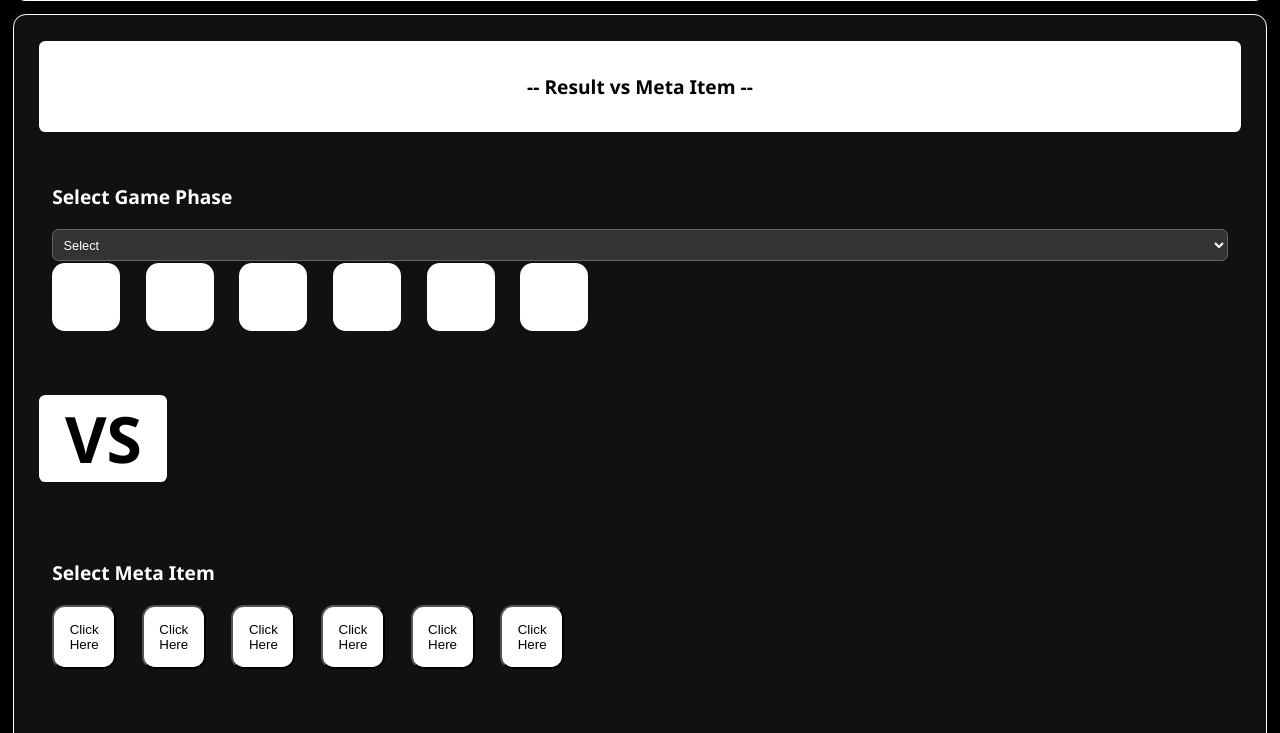
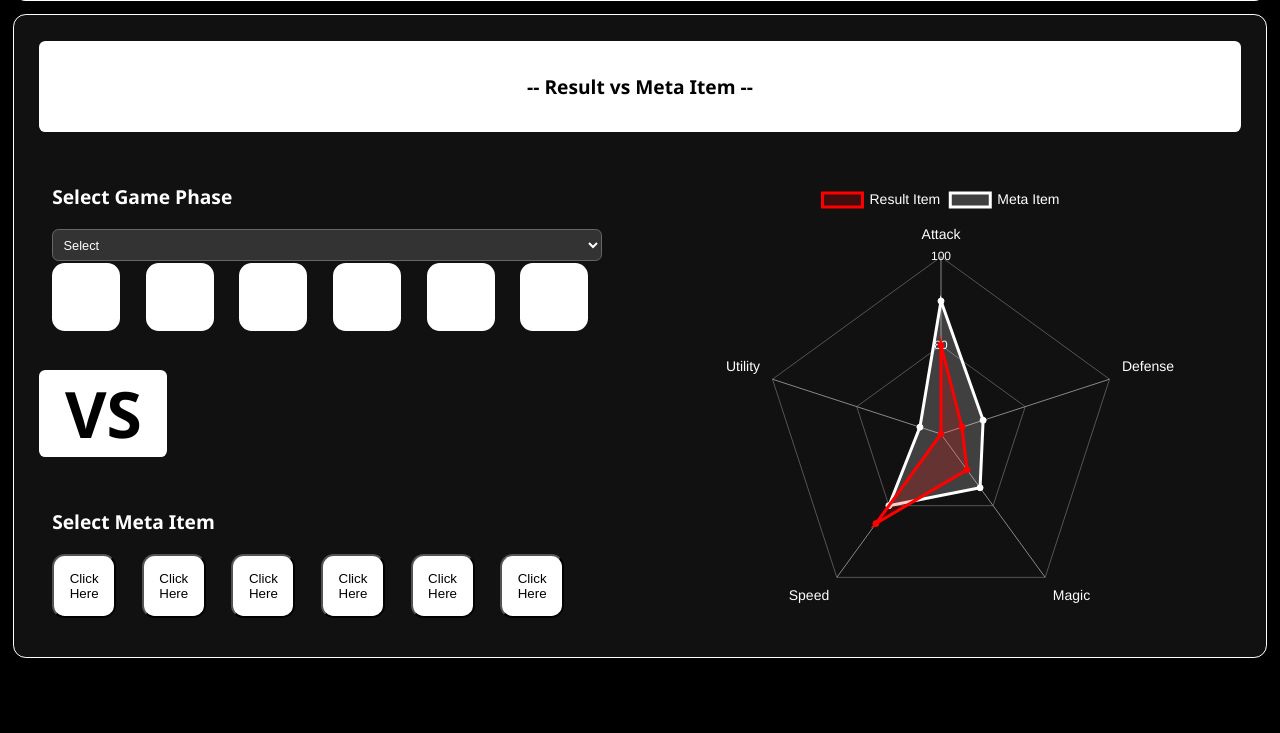
Before and after one commit to GenDevLife/RoV-Item-Recommender-System, a PHP site: page / in a window 1280 px wide. Shown: the part 1401-2134 px from the top of the page. After the commit the page ends 2072 px from the top, so only its background shows below. Run offline with PHP 8.4, Linux system fonts and the light colour scheme; data comes from the database, SQL or seed files in the repository; data that the repository does not hold is empty.

Commit message:
add chart and edit force,ban item 2 slots

```diff
--- a/frontend/public/index.php
+++ b/frontend/public/index.php
@@ -372,6 +372,12 @@
         <div class="Compare-Header">
             <p>-- Result vs Meta Item --</p>
         </div>
+
+        <!-- เพิ่ม flex-container ครอบ 2 ฝั่ง -->
+        <div class="Compare-Media" style="display: flex; gap: 2vw;">
+
+            <!-- ฝั่งซ้าย -->
+            <div class="Compare-Left" style="flex: 1;">
                 <div class="Select-Game-Phase-Container">
                     <h1>Select Game Phase</h1>
                     <div class="game-phase-box">
@@ -392,10 +398,12 @@
                         </div>
                     </div>
                 </div>
+
                 <!-- VS Section -->
                 <div class="VS-Container">
                     <p>VS</p>
                 </div>
+
                 <!-- Select Meta Item Section -->
                 <div class="Select-Meta-Item-Container">
                     <h1>Select Meta Item</h1>
@@ -408,6 +416,7 @@
                         <button id="meta-btn-5" onclick="forceBanButtonClick(event, 'meta', 5)">Click Here</button>
                     </div>
                 </div>
+
                 <!-- Meta Item Popup -->
                 <div id="meta-item-popup" class="popup-overlay hidden">
                     <div class="popup-content">
@@ -423,11 +432,17 @@
                         <button class="popup-close" onclick="closeItemPopup('meta')">Close</button>
                     </div>
                 </div>
-        <!-- Radar Chart (empty placeholder for now) -->
-        <div class="Chart-Compare">
+
+            </div>
+
+            <!-- ฝั่งขวา (Radar Chart) -->
+            <div class="Chart-Compare" style="flex: 1;">
                 <canvas id="CompareChartCanvas" width="600" height="400"></canvas>
             </div>
+
+        </div> <!-- จบ Compare-Media -->
     </div>
+
     <!-- Inline Script สำหรับ Item Popup -->
     <script>
         let currentSlot = null;
@@ -486,6 +501,7 @@
             window.location.search = params.toString();
         }
     </script>
+    <script src="https://cdn.jsdelivr.net/npm/chart.js"></script>
     <script src="src/common/scripts/dropdown.js"></script>
 </body>
 
--- a/frontend/public/src/common/scripts/dropdown.js
+++ b/frontend/public/src/common/scripts/dropdown.js
@@ -437,3 +437,71 @@
     });
   }
 }
+
+let compareChart = null;
+
+function updateCompareChart(resultStats = [0, 0, 0, 0, 0], metaStats = [0, 0, 0, 0, 0]) {
+    const ctx = document.getElementById('CompareChartCanvas').getContext('2d');
+
+    if (compareChart) {
+        compareChart.destroy();  // ลบกราฟเดิมก่อน
+    }
+
+    compareChart = new Chart(ctx, {
+        type: 'radar',
+        data: {
+            labels: ['Attack', 'Defense', 'Magic', 'Speed', 'Utility'], // เปลี่ยนหมวดหมู่ตามจริงได้
+            datasets: [
+                {
+                    label: 'Result Item',
+                    data: resultStats,
+                    borderColor: 'red',
+                    backgroundColor: 'rgba(255, 0, 0, 0.2)',
+                    pointBackgroundColor: 'red'
+                },
+                {
+                    label: 'Meta Item',
+                    data: metaStats,
+                    borderColor: 'white',
+                    backgroundColor: 'rgba(255, 255, 255, 0.2)',
+                    pointBackgroundColor: 'white'
+                }
+            ]
+        },
+        options: {
+            responsive: true,
+            maintainAspectRatio: false,
+            scales: {
+                r: {
+                    angleLines: { color: '#888' },
+                    grid: { color: '#555' },
+                    pointLabels: {
+                        color: '#fff',
+                        font: { size: 14 }
+                    },
+                    ticks: {
+                        backdropColor: 'transparent',
+                        color: 'white',
+                        stepSize: 20,
+                        beginAtZero: true
+                    }
+                }
+            },
+            plugins: {
+                legend: {
+                    labels: {
+                        color: 'white',
+                        font: { size: 14 }
+                    }
+                }
+            }
+        }
+    });
+}
+// เรียกตอนโหลดหน้าเว็บ เพื่อวาดกราฟเบื้องต้น
+document.addEventListener('DOMContentLoaded', function() {
+  updateCompareChart(
+      [80, 65, 70, 85, 60],  // ข้อมูลฝั่ง Result Item (ตัวอย่าง)
+      [90, 70, 75, 80, 65]   // ข้อมูลฝั่ง Meta Item (ตัวอย่าง)
+  );
+});
```
Also changed, not shown: 1 other file. Lines whose indentation alone changed are shown as unchanged.
